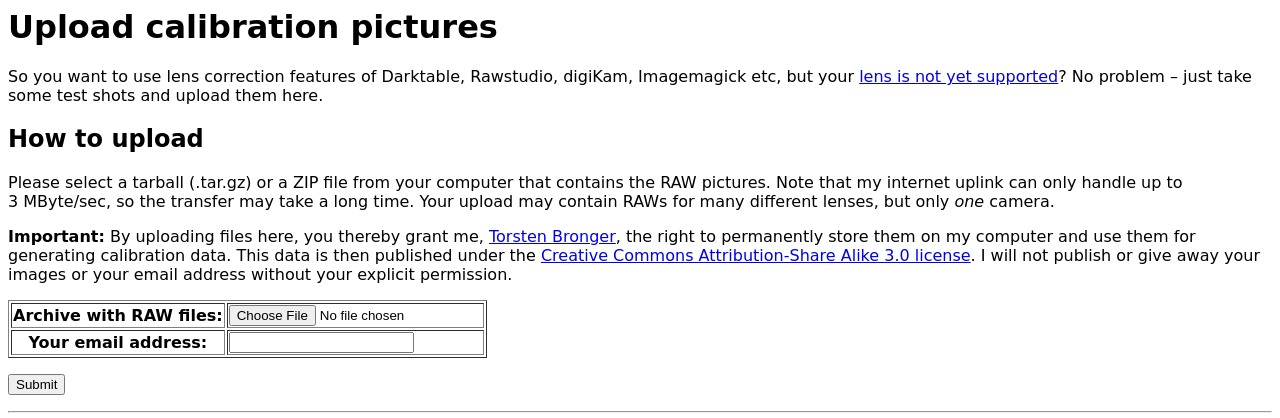
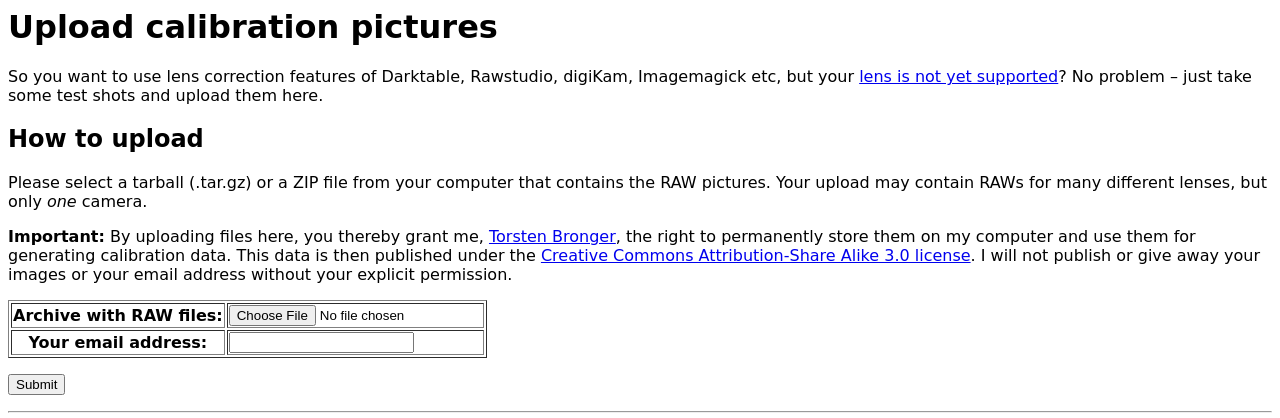
Before and after one commit to lensfun/lensfun, a Django app: page / in a window 1280 px wide. Shown: the top 418 px of the page. Run offline with Django 3.2, Linux system fonts and the light colour scheme; parts of the project's set-up code (start-up, migrations or seed data) failed here and were passed over.

Commit message:
Updated explanations on the "upload" page.

```diff
--- a/calibration/templates/calibration/upload.html
+++ b/calibration/templates/calibration/upload.html
@@ -11,9 +11,8 @@ them here.</p>
 <h2>How to upload</h2>
 
 <p>Please select a tarball (.tar.gz) or a ZIP file from your computer that
-contains the RAW pictures.  Note that my internet uplink can only handle up to
-3 MByte/sec, so the transfer may take a long time.  Your upload may contain
-RAWs for many different lenses, but only <em>one</em> camera.</p>
+contains the RAW pictures.  Your upload may contain RAWs for many different
+lenses, but only <em>one</em> camera.</p>
 
 <p><strong>Important:</strong> By uploading files here, you thereby grant
 me, <a href="mailto:bronger@physik.rwth-aachen.de">Torsten Bronger</a>, the
@@ -54,9 +53,9 @@ second straight line 1/3 of the image height from the top.</p>
 
 <p>The picture on the left is a good example.  The numbered marks follow the
 two lines that I mentioned.  I recommend that you use a modern building and
-take pictures of it.  Tilting or rotating the camera is allowed.  Make really
-sharp pictures.  Switch off all corrections (some cameras do this even for
-RAWs).</p>
+take pictures of it.  Don't take picures of brick walls.  Tilting or rotating
+the camera is allowed.  Make really sharp pictures.  Switch off all corrections
+(some cameras do this even for RAWs).</p>
 
 <p>I have compiled <a href="/calibration/target_tips">three further sample pictures</a>,
 to eliminate all doubts.</p>
```
